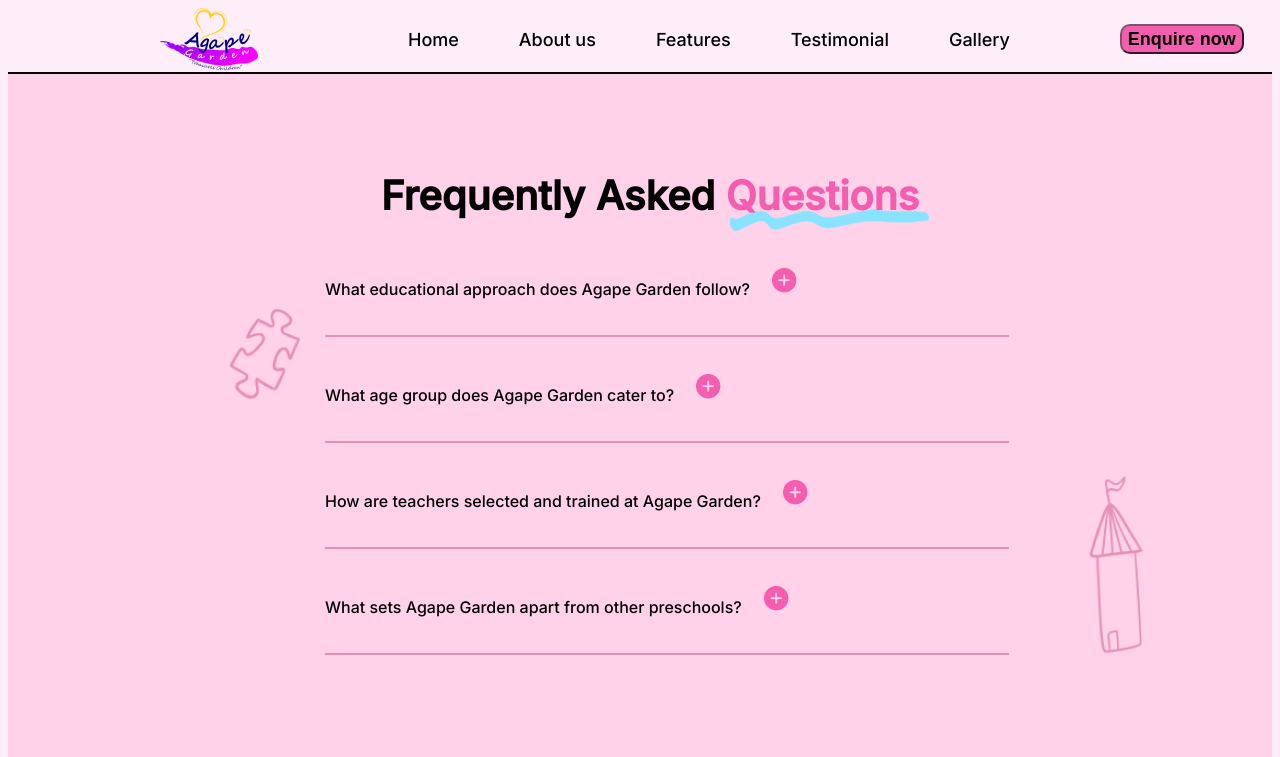
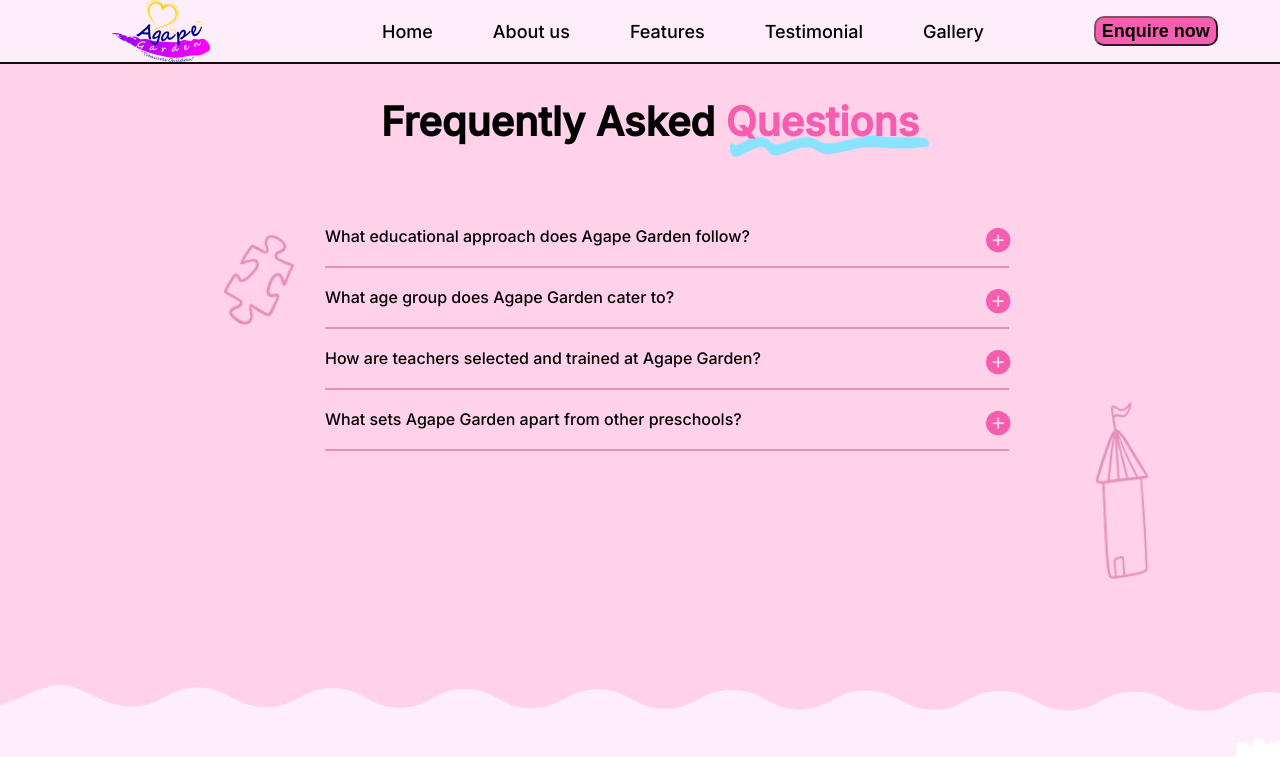
Before and after one commit to MadhavanAR/Agape-garden, a React (Create React App) app: page /Faq in a window 1280 px wide. Shown: the top 757 px of the page. Built offline with nearby package versions, Linux system fonts and the light colour scheme.

Commit message:
updated source

```diff
--- a/src/Faq.js
+++ b/src/Faq.js
@@ -24,24 +24,24 @@
         <img src='./images/curvyline.png' alt='curvyline' id='curvyline' />
         <div ref={ref} className="faq-container">
           <div className="heading">
-        <h1>
+            <h1 style={{paddingBottom:"50px"}}>
               <span className="black-text">Frequently Asked </span>
               <span className="pink-text" style={{color:"#F55DAF"}}>Questions</span>
             </h1>
           </div>
-      <div className="faq-content" style={{justifyContent:"space-beween"}}>
+          <div className="faq-content">
             {sentences.map(({ id, q, paragraph }) => (
-          <div key={id}>
-            <p className="faq-question">
-              {q}
-              <button onClick={() => toggleParagraph(id)} className="transparent-button" >
+              <div key={id} className="faq-item">
+                <div className="faq-question-container">
+                  <p className="faq-question">{q}</p>
+                  <button onClick={() => toggleParagraph(id)} className="transparent-button">
                     {visibleId === id ? (
                       <img src="./images/minus.png" alt="minus" />
                     ) : (
                       <img src="./images/plus.png" alt="plus" />
                     )}
                   </button>
-            </p>
+                </div>
                 {visibleId === id && <p style={{color:"#F55DAF"}}> {paragraph}</p>}
                 <div className="faq-line"></div>
               </div>
--- a/src/Hero.js
+++ b/src/Hero.js
@@ -23,7 +23,7 @@
           <p id="text1">
             Build A Foundation <br /> For A Lifetime Learning
           </p>
-          <button className="hero-bt">
+          <button id="hero-bt" onClick={handleKnowMoreClick}>
             <img src="./images/button.png" alt="button"/>
           </button>
 
--- a/src/NavBar.js
+++ b/src/NavBar.js
@@ -14,7 +14,6 @@
         <Link to="/Gallery">Gallery</Link>
         <button onClick={onEnquireClick}>Enquire now</button>
       </div>
-      <div className="navbar-line"></div>
-    </div>
+      </div>
   );
 }
--- a/src/index.css
+++ b/src/index.css
@@ -1,15 +1,24 @@
 body {
+  margin: 0;
   font-family: "Inter", sans-serif;
   background: #feeef9;
   font-weight: 600;
 }
 
 .navbar {
+  top: 0;
+  left: 0;
+  width: 100%;
   display: flex;
   align-items: center;
   max-height: 78px;
+  border-bottom:#0c0c0c solid 2px;
+  background-color: #feeef9;;
   margin-right: 20px;
+  position: fixed;
+  z-index: 1000; /* Ensures the navbar stays above other content */
 }
+
 .navbar a {
   color: black;
   font-size: 18px;
@@ -18,11 +27,11 @@
   margin-right: 60px;
 }
 
-.navbar a:hover {
-  background-color: #f55dafAF; /* Change background color to pink on hover */
-  border-radius: 5px;
+.navbar a:hover{
+  background-color:#F55DAF;
+  padding: 8px;
+  border-radius: 25px;
 }
-
 
 .navbar button {
   margin-left: 0px;
@@ -37,21 +46,12 @@
   align-items: center;
 }
 
-
-
 .navbar img {
   width: 98px;
   height: 62px;
-  padding-left: 152px;
-  padding-right: 150px;
+  padding-left: 112px;
+  padding-right: 172px;
   top: 6px;
-}
-
-.navbar-line {
-  width: 100%;
-  height: 2px; /* Adjust the height to make the line thicker or thinner */
-  background-color: hsl(0, 0%, 0%); /* Adjust color to match your design */
-  margin-top: 2px; /* Adjust spacing between navbar and line */
 }
 
 .hero-container {
@@ -60,7 +60,7 @@
   width: 85%;
   margin-left: auto;
   margin-right: auto;
-  padding-top: 50px;
+  padding-top: 120px;
   padding-bottom: 100px;
 }
 .hero-text {
@@ -90,13 +90,12 @@
   align-items: center;
 }
 #hero-bt {
-  background-color: transparent;
-  margin-top: 50px;
+  margin-top: 40px;
   margin-bottom: 30px;
   cursor: pointer;
   border: none;
-
-  padding: 0;
+  border-color: black;
+ padding: 0;
 }
 
 .hero-images {
@@ -578,6 +577,7 @@
   margin-right: auto;
   position: relative;
   right:160px;
+
 }
 
 .faq-content {
@@ -588,17 +588,19 @@
 
 .faq-content p {
   color: black;
-  padding-top: 7px;
+  padding-top: 2px;
   width: 90%;
-  padding-bottom: 10px;
+  padding-bottom: 8px;
   overflow: hidden;
   transition: height 0.3s ease, padding 0.3s ease;
   font-weight: lighter;
 }
+
 .faq-line {
   width: 90%;
   height: 2px; /* Adjust the height to make the line thicker or thinner */
   background-color: #e490b7;
+  margin-top:10px;
 }
 
 #curvyline {
@@ -609,12 +611,28 @@
   height: 22px;
 }
 
+/* Add these styles */
+.faq-item {
+  margin-bottom: 1rem;
+}
+
+.faq-question-container {
+  display: flex;
+  justify-content: space-between; /* Align items to the edges of the container */
+  align-items: center; /* Align items vertically centered */
+}
+
+.faq-question {
+  margin: 0;
+  flex-grow: 1; /* Allows the question to take up the remaining space */
+}
+
 .transparent-button {
   background-color: transparent; /* Makes the button background transparent */
   border: none; /* Removes the border */
   cursor: pointer; /* Changes the cursor to pointer on hover */
-  padding: 10px 20px; /* Adjust padding as needed */
-  font-size: 16px; /* Adjust font size as needed */
+  margin-right: 65px; /* Remove padding to ensure button size fits the image */
+  font-size: 0; /* Remove font size if no text is used */
 }
 
 
```
Lines whose indentation alone changed are shown as unchanged.
